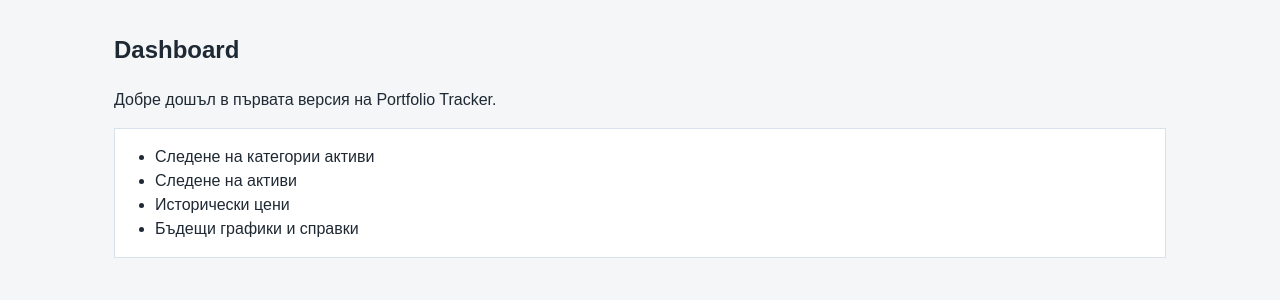
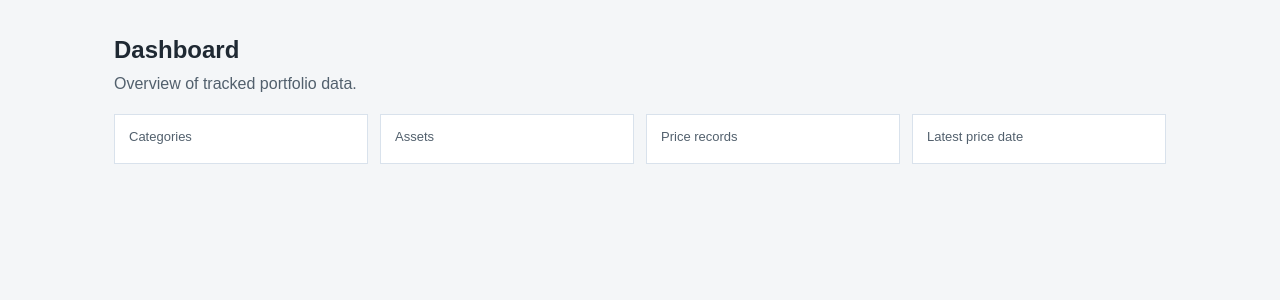
Before and after one commit to spasarnaudov/portfolio-tracker, a Python web app: template apps/flask/templates/index.html in a window 1280 px wide. Shown: the part 119-419 px from the top of the page. Run offline with Jinja, Linux system fonts and the light colour scheme; the template is opened without the code that fills it, so the values that code supplies are empty.

Commit message:
Make dashboard layout more compact

```diff
--- a/apps/flask/static/css/style.css
+++ b/apps/flask/static/css/style.css
@@ -48,8 +48,38 @@ main {
 }
 
 h2 {
-    margin-top: 0;
+    margin: 0 0 4px;
     font-size: 24px;
+}
+
+.page-intro {
+    margin: 0 0 18px;
+    color: #52606d;
+}
+
+.summary-grid {
+    display: grid;
+    grid-template-columns: repeat(auto-fit, minmax(150px, 1fr));
+    gap: 12px;
+    margin: 0;
+}
+
+.summary-card {
+    background: #ffffff;
+    border: 1px solid #d9e2ec;
+    padding: 12px 14px;
+}
+
+.summary-label {
+    display: block;
+    margin-bottom: 4px;
+    color: #52606d;
+    font-size: 13px;
+}
+
+.summary-card strong {
+    display: block;
+    font-size: 22px;
 }
 
 table {
--- a/apps/flask/templates/index.html
+++ b/apps/flask/templates/index.html
@@ -4,12 +4,28 @@
 
 {% block content %}
     <h2>Dashboard</h2>
-    <p>Добре дошъл в първата версия на Portfolio Tracker.</p>
+    <p class="page-intro">Overview of tracked portfolio data.</p>
 
-    <ul>
-        <li>Следене на категории активи</li>
-        <li>Следене на активи</li>
-        <li>Исторически цени</li>
-        <li>Бъдещи графики и справки</li>
-    </ul>
+    <section class="summary-grid">
+        <div class="summary-card">
+            <span class="summary-label">Categories</span>
+            <strong>{{ dashboard.category_count }}</strong>
+        </div>
+
+        <div class="summary-card">
+            <span class="summary-label">Assets</span>
+            <strong>{{ dashboard.asset_count }}</strong>
+        </div>
+
+        <div class="summary-card">
+            <span class="summary-label">Price records</span>
+            <strong>{{ dashboard.price_count }}</strong>
+        </div>
+
+        <div class="summary-card">
+            <span class="summary-label">Latest price date</span>
+            <strong>{{ dashboard.latest_price_date }}</strong>
+        </div>
+    </section>
+
 {% endblock %}
```
Also changed, not shown: apps/flask/app.py (+12 -1 lines).
